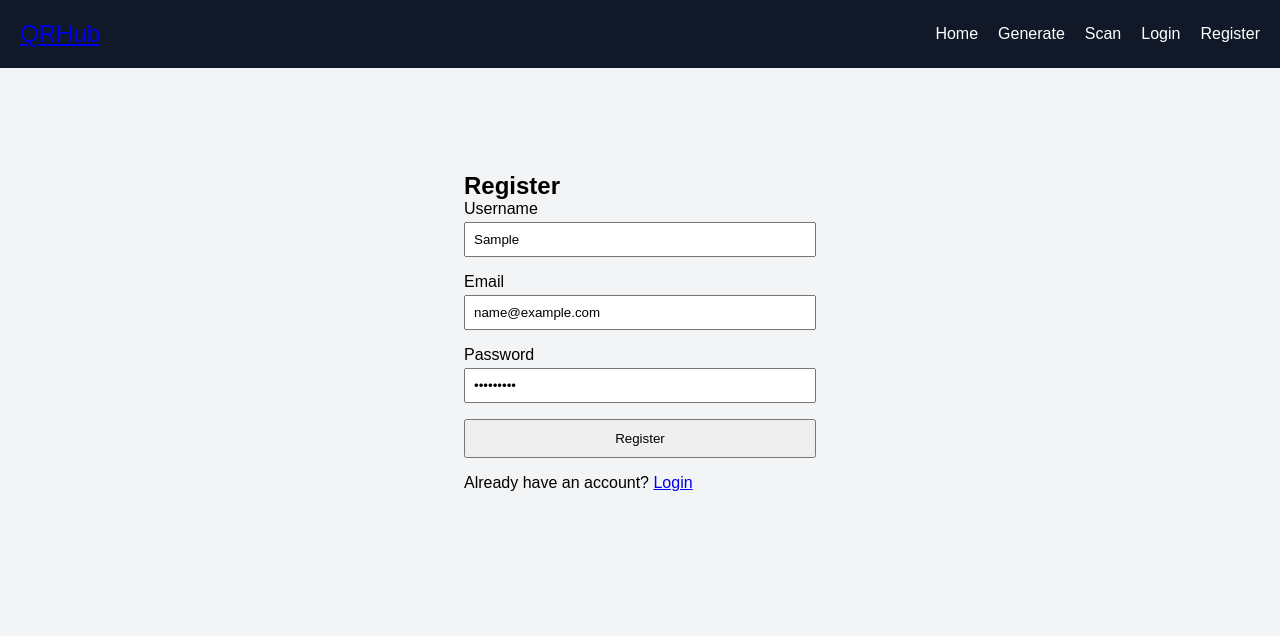
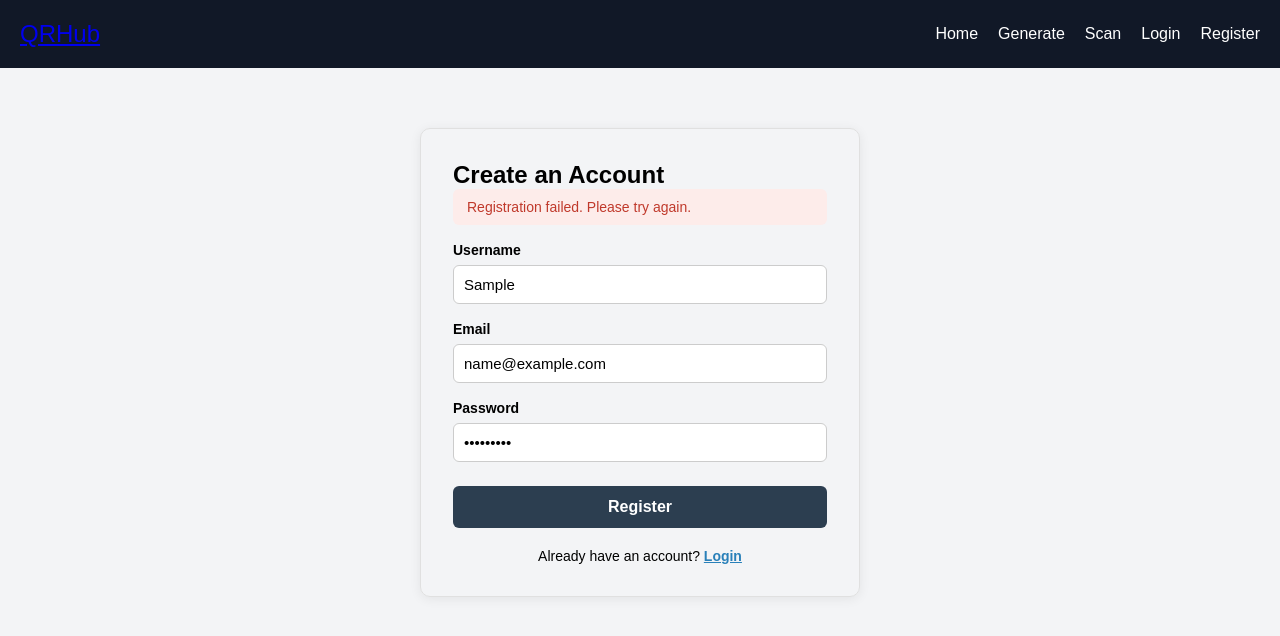
Before and after one commit to Roshan-khatri2063/QR-generator-and-Scanner, a React app in the folder frontend/: page /Register in a window 1280 px wide. Both pictures are taken after typing "Sample", "name@example.com", "Sample123" into the empty fields and a click on the button "Register". Shown: the top 636 px of the page. Built offline with nearby package versions, Linux system fonts and the light colour scheme; no server answers; the HTML template or start-up script is replaced by a standard one.

Commit message:
updated Register.jsx

```diff
--- a/frontend/src/pages/Register.jsx
+++ b/frontend/src/pages/Register.jsx
@@ -1,18 +1,33 @@
 import { useState } from "react";
-import { Link } from "react-router-dom";
+import { Link, useNavigate } from "react-router-dom";
+import api from "../services/api.jsx";
 
 function Register() {
-    const [username, setUsername] = useState("");
-    const [email, setEmail]       = useState("");
-    const [password, setPassword] = useState("");
-    const [error, setError]       = useState("");
+    const [username, setUsername]       = useState("");
+    const [email, setEmail]             = useState("");
+    const [password, setPassword]       = useState("");
+    const [error, setError]             = useState("");
+    const [success, setSuccess]         = useState("");
+    const [loading, setLoading]         = useState(false);
+
+    const navigate = useNavigate();
 
     const handleSubmit = async (e) => {
         e.preventDefault();
         setError("");
+        setSuccess("");
 
-        if (!username || !email || !password) {
+        // --- Client-side validation ---
+        if (!username.trim() || !email.trim() || !password) {
             setError("Please fill in all fields.");
+            return;
+        }
+        if (username.trim().length < 3) {
+            setError("Username must be at least 3 characters.");
+            return;
+        }
+        if (!/^[A-Za-z0-9_]+$/.test(username)) {
+            setError("Username may only contain letters, numbers, and underscores.");
             return;
         }
         if (password.length < 6) {
@@ -20,60 +35,143 @@ function Register() {
             return;
         }
 
-        // TODO: call POST /api/auth/register
-        console.log("Register:", username, email);
+        setLoading(true);
+        try {
+            const response = await api.post("/api/auth/register", {
+                username: username.trim(),
+                email:    email.trim().toLowerCase(),
+                password,
+            });
+
+            setSuccess(response.data.message || "Registration successful! Redirecting to login…");
+
+            // Redirect to login after 1.5 seconds
+            setTimeout(() => navigate("/login"), 1500);
+
+        } catch (err) {
+            const msg = err.response?.data?.error || "Registration failed. Please try again.";
+            setError(msg);
+        } finally {
+            setLoading(false);
+        }
     };
 
     return (
-        <div style={{ maxWidth: "400px", margin: "80px auto", padding: "24px" }}>
-            <h2>Register</h2>
+        <div style={{
+            maxWidth: "440px",
+            margin: "60px auto",
+            padding: "32px",
+            borderRadius: "10px",
+            border: "1px solid #e0e0e0",
+            boxShadow: "0 2px 12px rgba(0,0,0,0.07)"
+        }}>
+            <h2 style={{ marginTop: 0 }}>Create an Account</h2>
 
-            {error && <p style={{ color: "red" }}>{error}</p>}
+            {error && (
+                <div style={{
+                    padding: "10px 14px",
+                    background: "#fdecea",
+                    color: "#c0392b",
+                    borderRadius: "6px",
+                    marginBottom: "16px",
+                    fontSize: "14px"
+                }}>
+                    {error}
+                </div>
+            )}
+
+            {success && (
+                <div style={{
+                    padding: "10px 14px",
+                    background: "#eafaf1",
+                    color: "#1e8449",
+                    borderRadius: "6px",
+                    marginBottom: "16px",
+                    fontSize: "14px"
+                }}>
+                    {success}
+                </div>
+            )}
 
             <form onSubmit={handleSubmit}>
                 <div style={{ marginBottom: "16px" }}>
-                    <label htmlFor="username">Username</label><br />
+                    <label htmlFor="username" style={{ fontWeight: "600", fontSize: "14px" }}>
+                        Username
+                    </label>
                     <input
                         id="username"
                         type="text"
                         value={username}
                         onChange={(e) => setUsername(e.target.value)}
-                        placeholder="yourname"
-                        style={{ width: "100%", padding: "8px", marginTop: "4px" }}
+                        placeholder="johndoe"
+                        disabled={loading}
+                        style={{
+                            display: "block", width: "100%", padding: "10px",
+                            marginTop: "6px", borderRadius: "6px",
+                            border: "1px solid #ccc", boxSizing: "border-box", fontSize: "15px"
+                        }}
                     />
                 </div>
 
                 <div style={{ marginBottom: "16px" }}>
-                    <label htmlFor="email">Email</label><br />
+                    <label htmlFor="email" style={{ fontWeight: "600", fontSize: "14px" }}>
+                        Email
+                    </label>
                     <input
                         id="email"
                         type="email"
                         value={email}
                         onChange={(e) => setEmail(e.target.value)}
                         placeholder="you@example.com"
-                        style={{ width: "100%", padding: "8px", marginTop: "4px" }}
+                        disabled={loading}
+                        style={{
+                            display: "block", width: "100%", padding: "10px",
+                            marginTop: "6px", borderRadius: "6px",
+                            border: "1px solid #ccc", boxSizing: "border-box", fontSize: "15px"
+                        }}
                     />
                 </div>
 
-                <div style={{ marginBottom: "16px" }}>
-                    <label htmlFor="password">Password</label><br />
+                <div style={{ marginBottom: "24px" }}>
+                    <label htmlFor="password" style={{ fontWeight: "600", fontSize: "14px" }}>
+                        Password
+                    </label>
                     <input
                         id="password"
                         type="password"
                         value={password}
                         onChange={(e) => setPassword(e.target.value)}
-                        placeholder="••••••••"
-                        style={{ width: "100%", padding: "8px", marginTop: "4px" }}
+                        placeholder="Min. 6 characters"
+                        disabled={loading}
+                        style={{
+                            display: "block", width: "100%", padding: "10px",
+                            marginTop: "6px", borderRadius: "6px",
+                            border: "1px solid #ccc", boxSizing: "border-box", fontSize: "15px"
+                        }}
                     />
                 </div>
 
-                <button type="submit" style={{ width: "100%", padding: "10px" }}>
-                    Register
+                <button
+                    type="submit"
+                    disabled={loading}
+                    style={{
+                        width: "100%", padding: "12px",
+                        background: loading ? "#95a5a6" : "#2c3e50",
+                        color: "#fff", border: "none",
+                        borderRadius: "6px", fontSize: "16px",
+                        cursor: loading ? "not-allowed" : "pointer",
+                        fontWeight: "600"
+                    }}
+                >
+                    {loading ? "Creating account…" : "Register"}
                 </button>
             </form>
 
-            <p style={{ marginTop: "16px" }}>
-                Already have an account? <Link to="/login">Login</Link>
+            <p style={{ marginTop: "20px", textAlign: "center", fontSize: "14px" }}>
+                Already have an account?{" "}
+                <Link to="/login" style={{ color: "#2980b9", fontWeight: "600" }}>
+                    Login
+                </Link>
             </p>
         </div>
     );
```
